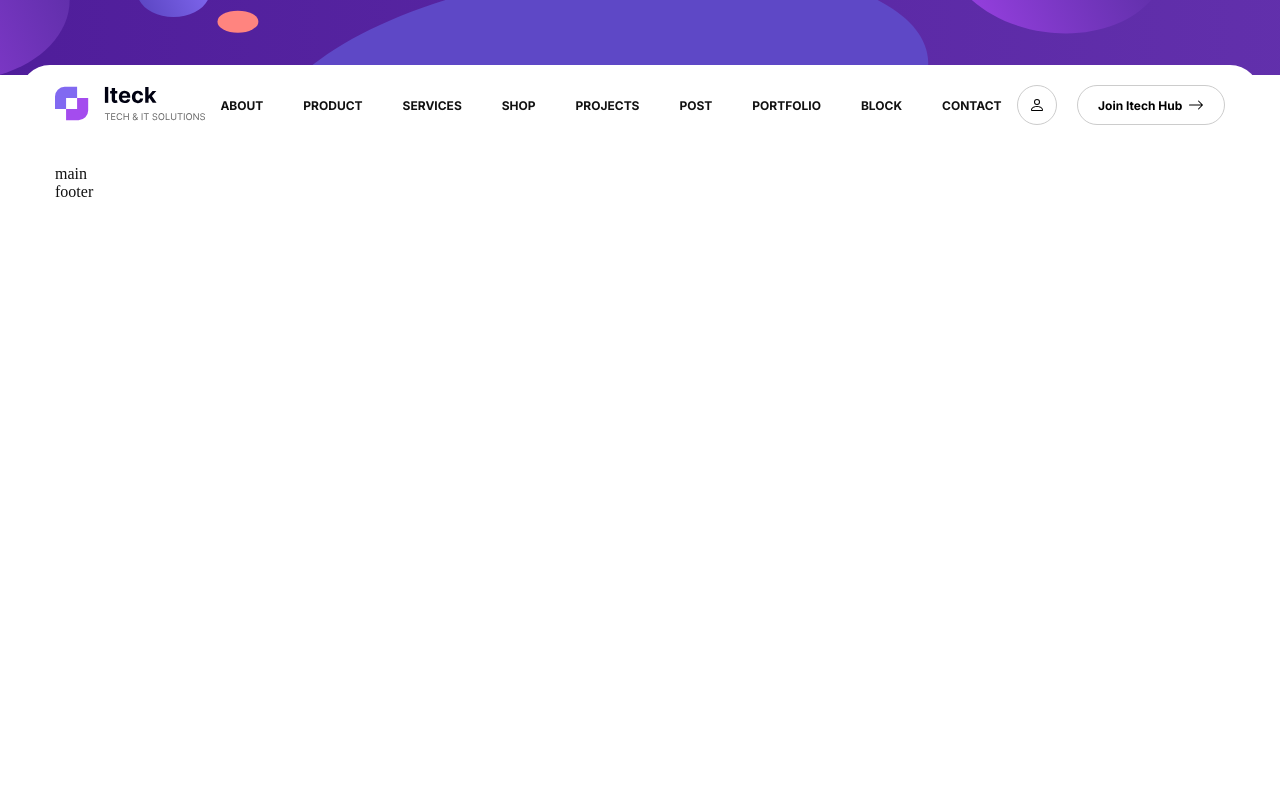
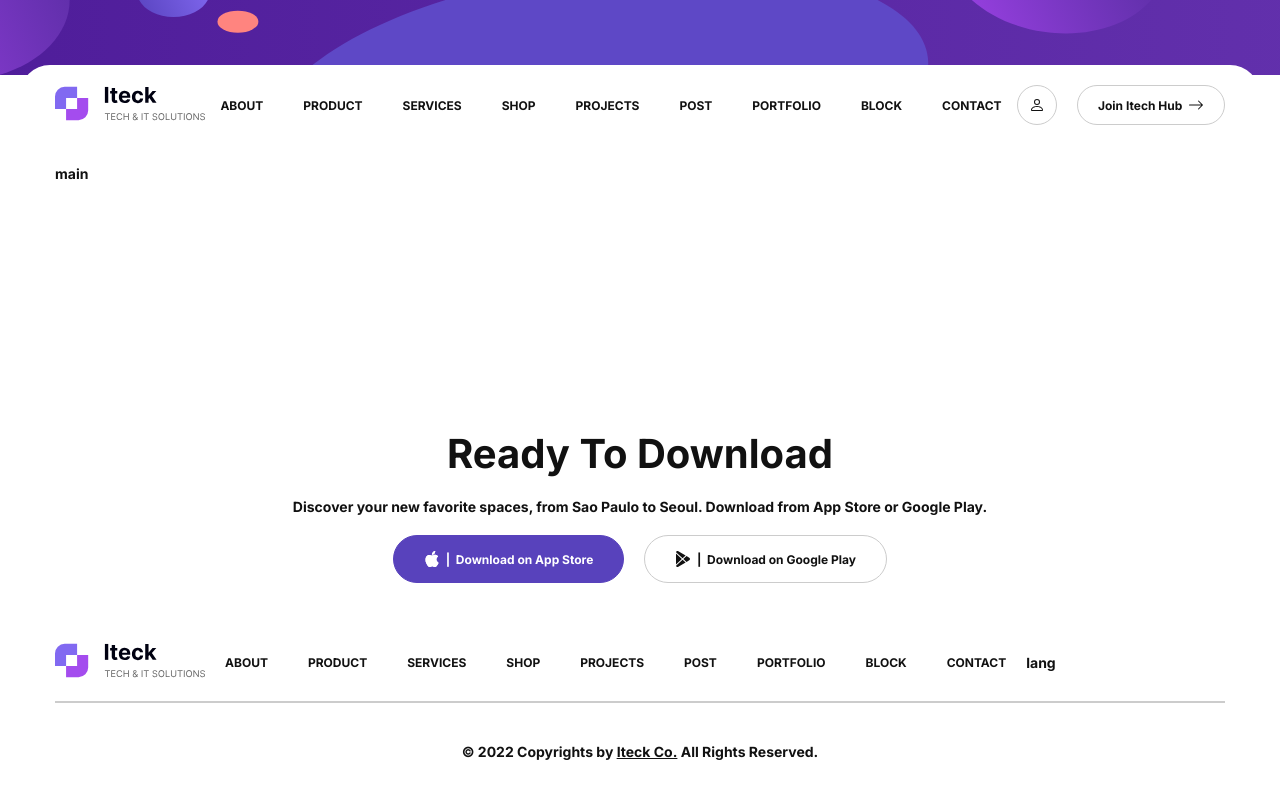
Before and after one commit to izhuk5/Itech, a website built with Vite: page index.html in a window 1280 px wide. Built offline with nearby package versions, Linux system fonts and the light colour scheme.

Commit message:
add: footer styles, text component

```diff
--- a/index.html
+++ b/index.html
@@ -11,7 +11,7 @@
     <div class="top-banner"></div>
     <header>
       <div class="container header__container">
-        <a href="#"><img class="header__logo" src="./assets/logo.svg" alt="logo" /></a>
+        <a href="#"><img class="logo" src="./assets/logo.svg" alt="logo" /></a>
         <nav class="navigation">
           <ul>
             <li><a class="link" href="pages/about/index.html">About</a></li>
@@ -63,7 +63,74 @@
       <div class="container">main</div>
     </main>
     <footer>
-      <div class="container">footer</div>
+      <div class="container footer__container">
+        <div class="footer__top">
+          <p class="text_biggest">Ready To <span class="text_gradient">Download</span></p>
+          <p>
+            Discover your new favorite spaces, from Sao Paulo to Seoul. Download from App Store or
+            Google Play.
+          </p>
+          <div class="footer__buttons">
+            <a
+              href="https://www.apple.com/app-store/"
+              target="_blank"
+              class="button button_bigger button_active"
+            >
+              <svg
+                xmlns="http://www.w3.org/2000/svg"
+                width="16"
+                height="16"
+                fill="currentColor"
+                class="bi bi-apple"
+                viewBox="0 0 16 16"
+              >
+                <path
+                  d="M11.182.008C11.148-.03 9.923.023 8.857 1.18c-1.066 1.156-.902 2.482-.878 2.516.024.034 1.52.087 2.475-1.258.955-1.345.762-2.391.728-2.43Zm3.314 11.733c-.048-.096-2.325-1.234-2.113-3.422.212-2.189 1.675-2.789 1.698-2.854.023-.065-.597-.79-1.254-1.157a3.692 3.692 0 0 0-1.563-.434c-.108-.003-.483-.095-1.254.116-.508.139-1.653.589-1.968.607-.316.018-1.256-.522-2.267-.665-.647-.125-1.333.131-1.824.328-.49.196-1.422.754-2.074 2.237-.652 1.482-.311 3.83-.067 4.56.244.729.625 1.924 1.273 2.796.576.984 1.34 1.667 1.659 1.899.319.232 1.219.386 1.843.067.502-.308 1.408-.485 1.766-.472.357.013 1.061.154 1.782.539.571.197 1.111.115 1.652-.105.541-.221 1.324-1.059 2.238-2.758.347-.79.505-1.217.473-1.282Z"
+                />
+                <path
+                  d="M11.182.008C11.148-.03 9.923.023 8.857 1.18c-1.066 1.156-.902 2.482-.878 2.516.024.034 1.52.087 2.475-1.258.955-1.345.762-2.391.728-2.43Zm3.314 11.733c-.048-.096-2.325-1.234-2.113-3.422.212-2.189 1.675-2.789 1.698-2.854.023-.065-.597-.79-1.254-1.157a3.692 3.692 0 0 0-1.563-.434c-.108-.003-.483-.095-1.254.116-.508.139-1.653.589-1.968.607-.316.018-1.256-.522-2.267-.665-.647-.125-1.333.131-1.824.328-.49.196-1.422.754-2.074 2.237-.652 1.482-.311 3.83-.067 4.56.244.729.625 1.924 1.273 2.796.576.984 1.34 1.667 1.659 1.899.319.232 1.219.386 1.843.067.502-.308 1.408-.485 1.766-.472.357.013 1.061.154 1.782.539.571.197 1.111.115 1.652-.105.541-.221 1.324-1.059 2.238-2.758.347-.79.505-1.217.473-1.282Z"
+                />
+              </svg>
+              &nbsp;&nbsp;|&nbsp;&nbsp;Download on App Store
+            </a>
+            <a href="https://play.google.com/store" target="_blank" class="button button_bigger">
+              <svg
+                xmlns="http://www.w3.org/2000/svg"
+                width="16"
+                height="16"
+                fill="currentColor"
+                class="bi bi-google-play"
+                viewBox="0 0 16 16"
+              >
+                <path
+                  d="M14.222 9.374c1.037-.61 1.037-2.137 0-2.748L11.528 5.04 8.32 8l3.207 2.96 2.694-1.586Zm-3.595 2.116L7.583 8.68 1.03 14.73c.201 1.029 1.36 1.61 2.303 1.055l7.294-4.295ZM1 13.396V2.603L6.846 8 1 13.396ZM1.03 1.27l6.553 6.05 3.044-2.81L3.333.215C2.39-.341 1.231.24 1.03 1.27Z"
+                />
+              </svg>
+              &nbsp;&nbsp;|&nbsp;&nbsp;Download on Google Play</a
+            >
+          </div>
+        </div>
+        <div class="footer__center">
+          <a href="#"><img class="logo" src="./assets/logo.svg" alt="logo" /></a>
+          <nav class="navigation">
+            <ul>
+              <li><a class="link" href="pages/about/index.html">About</a></li>
+              <li><a class="link" href="pages/product/index.html">Product</a></li>
+              <li><a class="link" href="pages/service/index.html">Services</a></li>
+              <li><a class="link" href="pages/shop/index.html">Shop</a></li>
+              <li><a class="link" href="pages/project/index.html">Projects</a></li>
+              <li><a class="link" href="pages/post/index.html">Post</a></li>
+              <li><a class="link" href="pages/portfolio/index.html">Portfolio</a></li>
+              <li><a class="link" href="pages/block/index.html">Block</a></li>
+              <li><a class="link" href="pages/contact/index.html">Contact</a></li>
+            </ul>
+          </nav>
+          <div class="footer__language">lang</div>
+        </div>
+        <div class="footer__bottom">
+          © 2022 Copyrights by <a href="#" class="link">Iteck Co.</a> All Rights Reserved.
+        </div>
+      </div>
     </footer>
   </body>
 </html>
--- a/style.scss
+++ b/style.scss
@@ -4,6 +4,13 @@
 html {
   background-color: var(--white-color);
   color: var(--black-color);
+  font: var(--font);
+}
+
+body {
+  display: flex;
+  flex-direction: column;
+  min-height: 100vh;
 }
 
 body,
--- a/styles/buttons.scss
+++ b/styles/buttons.scss
@@ -11,6 +11,8 @@
 
   height: var(--size);
   border: 1px solid var(--grey-color);
+
+  color: var(--black-color);
   transition: var(--transition);
   border-radius: var(--size);
   font: var(--smaller-font);
@@ -33,4 +35,19 @@
     width: var(--size);
     border-radius: 50%;
   }
+
+  &_active {
+    border-color: var(--violet-color);
+    background-color: var(--violet-color);
+    color: var(--white-color);
+
+    svg {
+      fill: white;
+    }
+  }
+
+  &_bigger {
+    height: calc(var(--size) * 1.15);
+    padding: 0 calc(var(--gap) * 1.5);
+  }
 }
--- /dev/null
+++ b/styles/footer.scss
@@ -0,0 +1,44 @@
+footer {
+  margin-top: auto;
+}
+
+.footer__container {
+  gap: calc(var(--gap) * 2);
+  padding: calc(var(--gap) * 2) 0;
+}
+
+.footer__container,
+.footer__top {
+  display: flex;
+  flex-direction: column;
+  align-items: center;
+}
+
+.footer__top {
+  gap: var(--gap);
+}
+
+.footer__center {
+  width: 100%;
+  display: flex;
+  align-items: center;
+  justify-content: space-between;
+  gap: var(--gap);
+  padding: var(--gap) 0;
+  border-bottom: 2px solid var(--grey-color);
+}
+
+.footer__language {
+  width: 208px;
+}
+
+.footer__buttons {
+  display: flex;
+  gap: var(--gap);
+}
+
+.footer__bottom {
+  a {
+    text-decoration: underline;
+  }
+}
--- a/styles/global.scss
+++ b/styles/global.scss
@@ -3,3 +3,5 @@
 @use "colors";
 @use "layout";
 @use "header";
+@use "footer";
+@use "text";
--- a/styles/header.scss
+++ b/styles/header.scss
@@ -24,8 +24,10 @@ header {
   }
 
   .header__buttons {
+    width: 208px;
     display: flex;
     gap: var(--gap);
+  }
 }
 
 .navigation ul {
@@ -33,10 +35,15 @@ header {
   gap: calc(var(--gap) * 2);
   font: var(--smaller-font);
   text-transform: uppercase;
+
+  a {
+    display: flex;
+    justify-content: center;
+    align-items: center;
+  }
 }
 
-  .header__logo {
+.logo {
   width: 150px;
   height: 35px;
 }
-}
--- /dev/null
+++ b/styles/text.scss
@@ -0,0 +1,5 @@
+.text {
+  &_biggest {
+    font: var(--biggest-font);
+  }
+}
--- a/styles/variables.scss
+++ b/styles/variables.scss
@@ -7,6 +7,8 @@ $bigger-desktop: 1400px;
 :root {
   // font
   --smaller-font: 700 12px "Inter", sans-serif;
+  --font: 400 14px "Inter", sans-serif;
+  --biggest-font: 700 40px "Inter", sans-serif;
 
   // spacers
   --gap: 20px;
```
Lines whose indentation alone changed are shown as unchanged.
